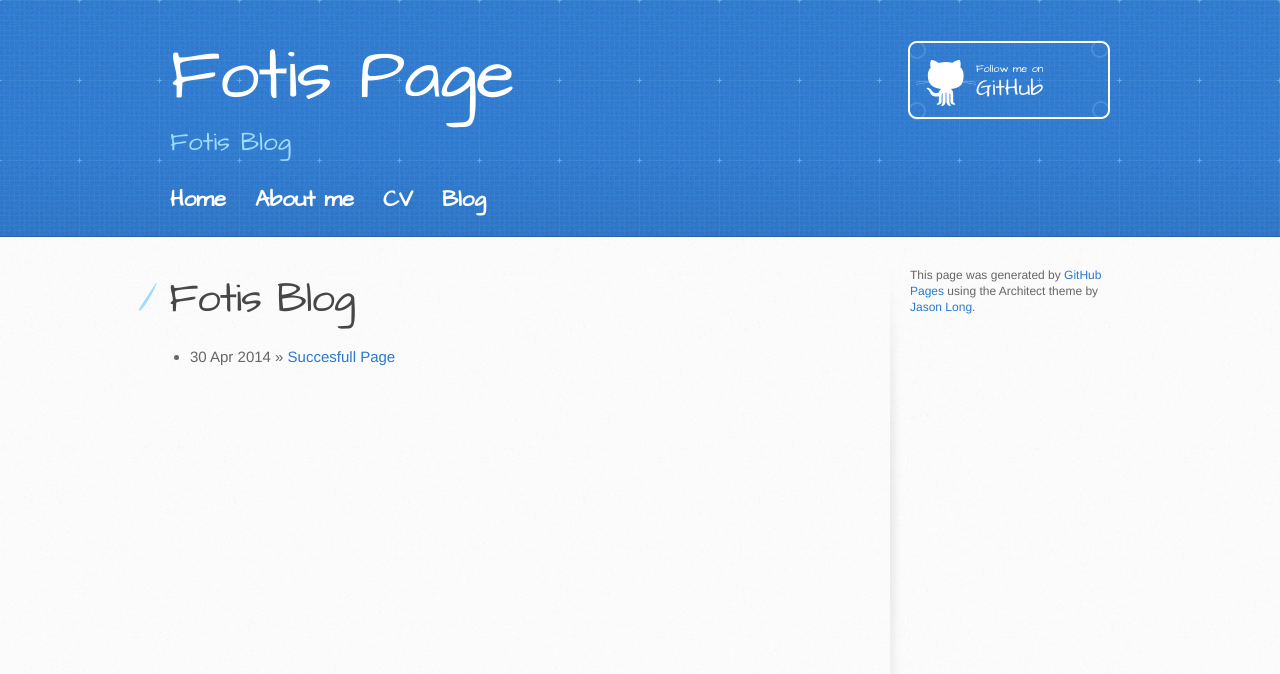
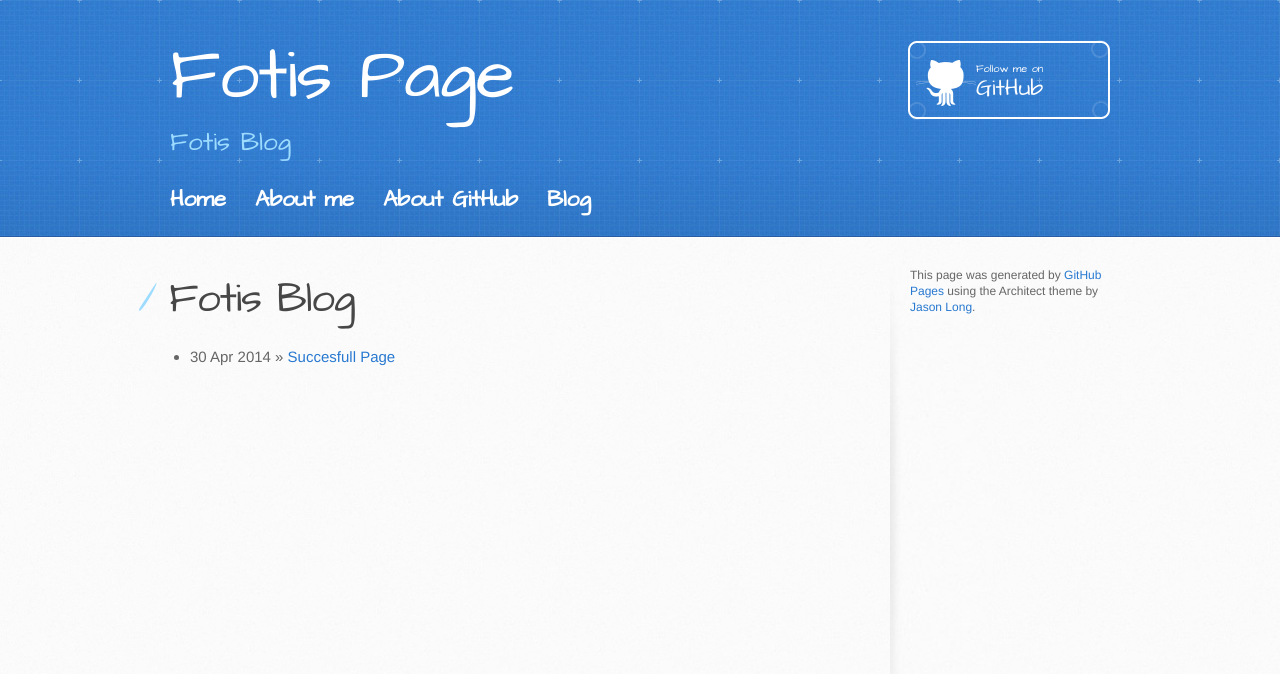
Before and after one commit to tsakof/tsakof.github.io, a Jekyll site: the page built from blog/index.html, in a window 1280 px wide. Shown: the top 674 px of the page. Built offline with Jekyll 4.4.1, drawn with Linux system fonts in a browser that asks for light colours.

Commit message:
Update Architect.html

```diff
--- a/_layouts/Architect.html
+++ b/_layouts/Architect.html
@@ -26,7 +26,7 @@
 	    		<ul>
 	        		<li><a href="/">Home</a></li>
 		        	<li><a href="/about">About me</a></li>
-	        		<li><a href="/CV">CV</a></li>
+	        		<li><a href="/CV">About GitHub</a></li>
 	        		<li><a href="/blog">Blog</a></li>
 	    		</ul>
 			</nav>
```
